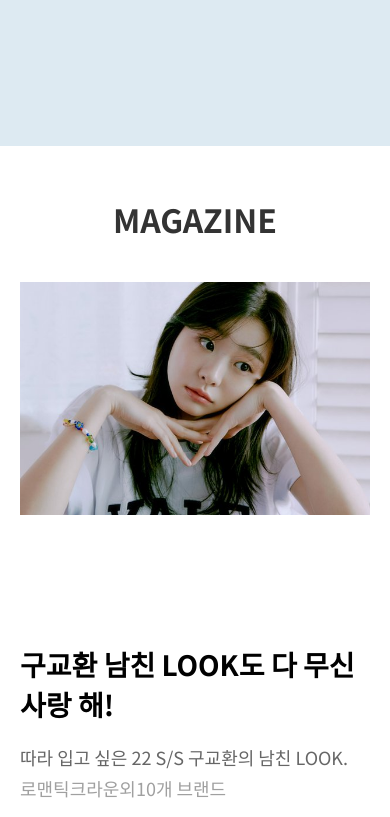
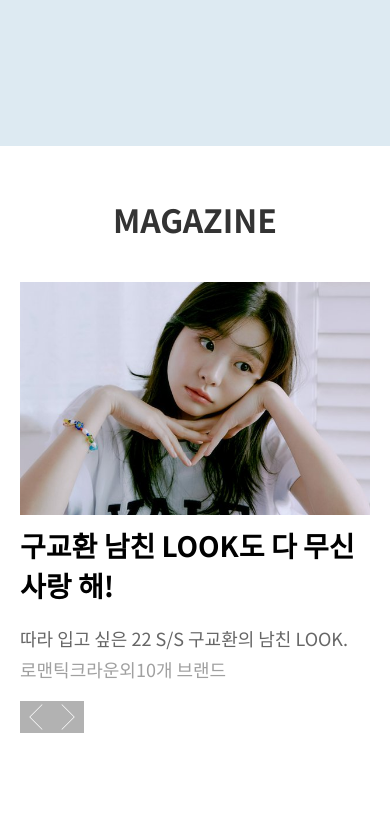
Before and after one commit to hyoungjoo0510/musinsa_re, a plain HTML site: page index.html in a window 390 px wide. Shown: the part 2097-2914 px from the top of the page. Drawn offline with Linux system fonts and the light colour scheme.

Commit message:
Add files via upload

```diff
--- a/css/responsive.css
+++ b/css/responsive.css
@@ -322,6 +322,9 @@
     .styleWrap>.titleBox>.textBox>p:last-child{
         display: none;
     }
+    .magazineWrap>.magazineCenter{
+        height: 55vw;
+    }
 }
 
 @media screen and (max-width: 520px){
```
